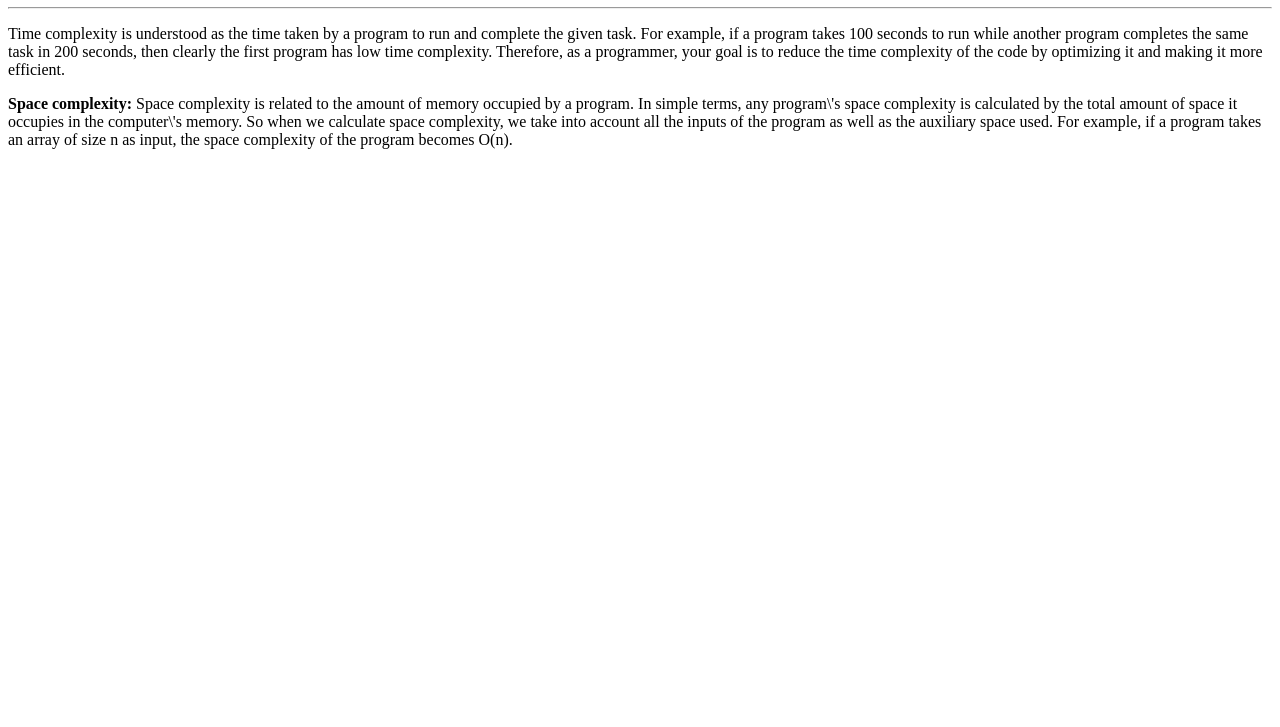
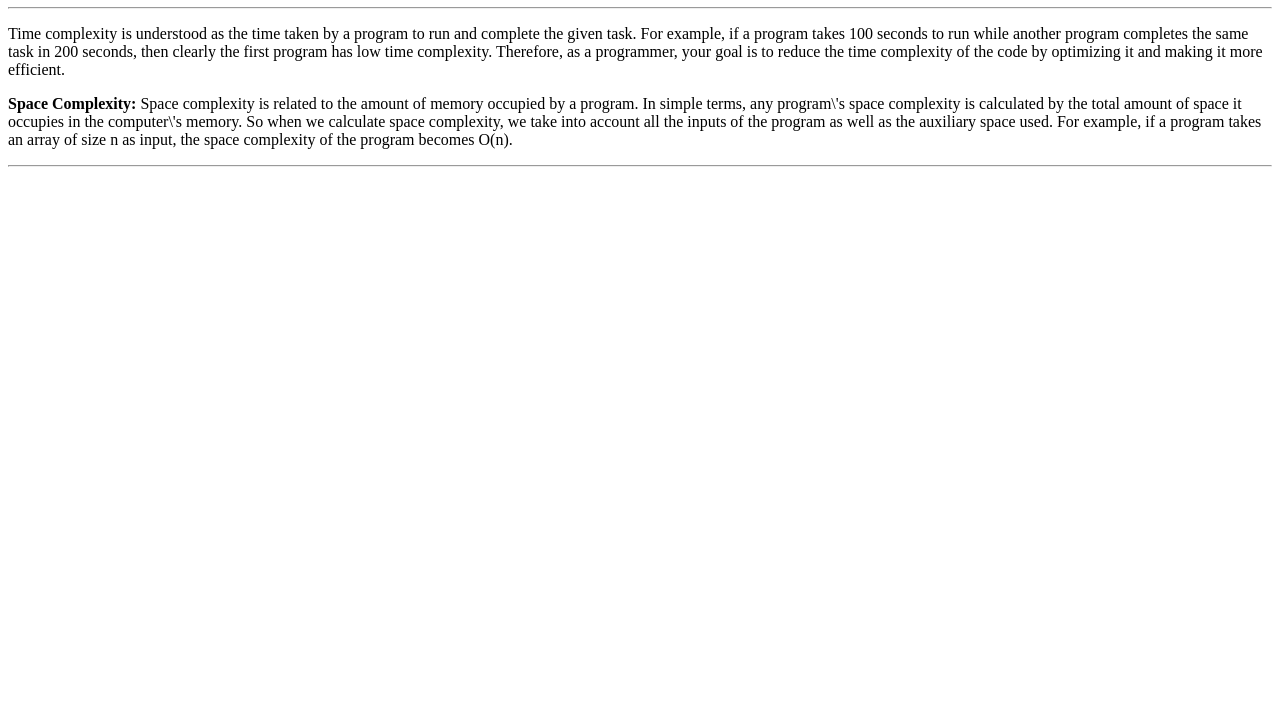
Before and after one commit to acciojob/time-and-space-complexity-BumblebeeBoss, a website: page main.html in a window 1280 px wide. Shown: the part 73-800 px from the top of the page. Drawn offline with Linux system fonts and the light colour scheme.

Commit message:
created a submission

```diff
--- a/main.html
+++ b/main.html
@@ -10,7 +10,7 @@
 	<!-- the entire body must be written by student -->
    <h1>Time and Space Complexity</h1><hr>
 	<p>Time complexity is understood as the time taken by a program to run and complete the given task. For example, if a program takes 100 seconds to run while another program completes the same task in 200 seconds, then clearly the first program has low time complexity. Therefore, as a programmer, your goal is to reduce the time complexity of the code by optimizing it and making it more efficient.</p>
-    <p><b>Space complexity:</b> Space complexity is related to the amount of memory occupied by a program. In simple terms, any program\'s space complexity is calculated by the total amount of space it occupies in the computer\'s memory. So when we calculate space complexity, we take into account all the inputs of the program as well as the auxiliary space used. For example, if a program takes an array of size n as input, the space complexity of the program becomes O(n).</p>
+    <p><b>Space Complexity:</b> Space complexity is related to the amount of memory occupied by a program. In simple terms, any program\'s space complexity is calculated by the total amount of space it occupies in the computer\'s memory. So when we calculate space complexity, we take into account all the inputs of the program as well as the auxiliary space used. For example, if a program takes an array of size n as input, the space complexity of the program becomes O(n).</p><hr>
     <script type="text/javascript" src="./script.js">
 </script>
 </body>
```
